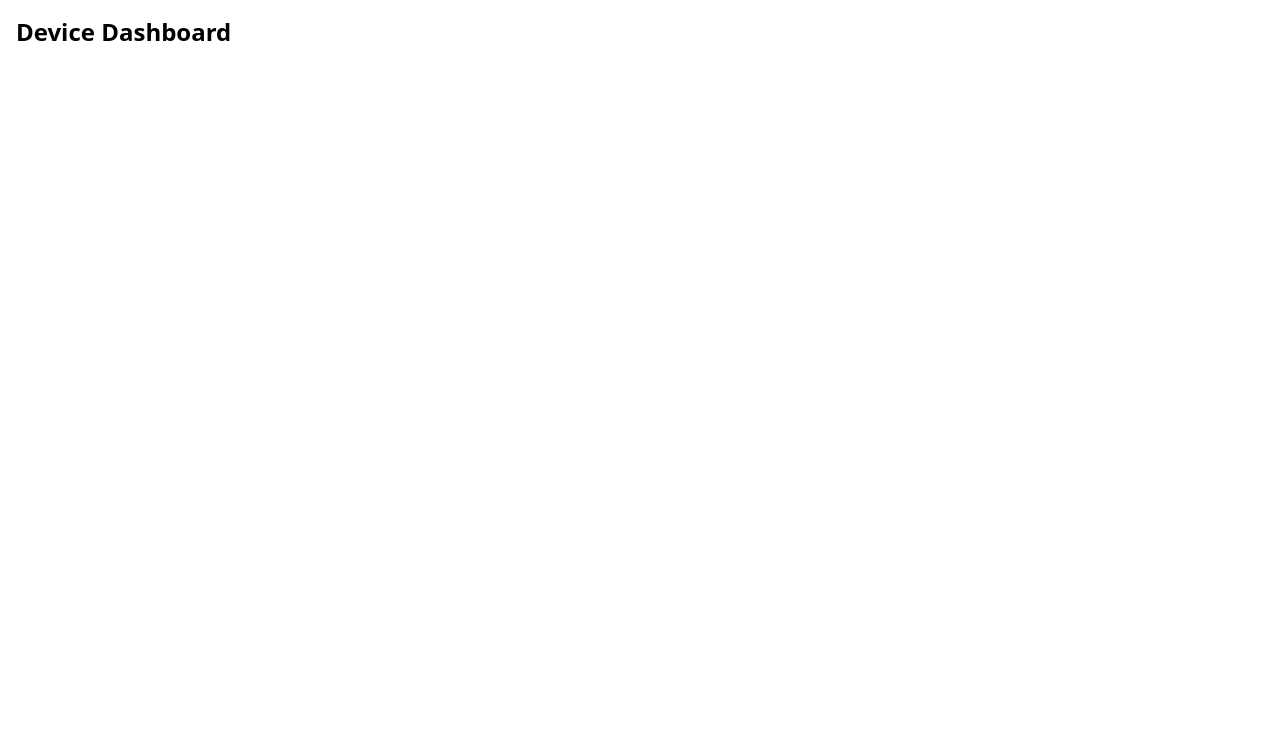
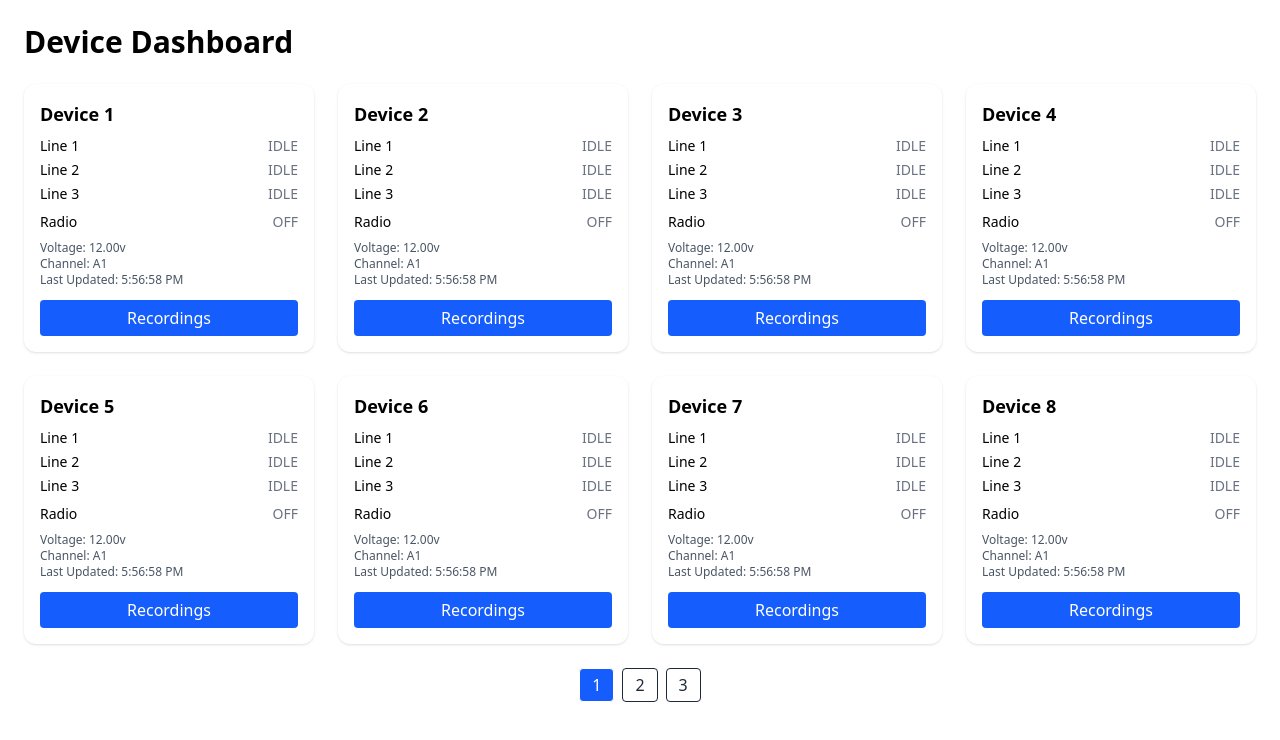
Before and after one commit to Jaikeshkain/live-device-monitoring-dashboard, a React (Vite) app in the folder frontend/: page / in a window 1280 px wide. Shown: the top 740 px of the page. Built offline with nearby package versions, Linux system fonts and the light colour scheme.

Commit message:
Add DeviceCard component and dashboard pagination
Introduces a new DeviceCard component to display device details and updates DashboardPage to render a paginated grid of device cards with static data. Also adds pagination controls for navigating between device pages.

```diff
--- /dev/null
+++ b/frontend/src/components/DeviceCard.jsx
@@ -0,0 +1,46 @@
+import { useNavigate } from "react-router-dom";
+
+export default function DeviceCard({ device }) {
+  const navigate = useNavigate();
+
+  return (
+    <div className="bg-white rounded-xl shadow p-4 w-full max-w-sm">
+      <h2 className="text-lg font-semibold mb-2">Device {device.deviceId}</h2>
+
+      {/* Line Status */}
+      <div className="space-y-1">
+        {device.lines.map((line, index) => (
+          <div key={index} className="flex justify-between text-sm">
+            <span>Line {line.line}</span>
+            <span className={line.status === "ACTIVE" ? "text-green-600" : "text-gray-500"}>
+              {line.status}
+            </span>
+          </div>
+        ))}
+      </div>
+
+      {/* Radio Status */}
+      <div className="flex justify-between mt-2 text-sm">
+        <span>Radio</span>
+        <span className={device.radio.status === "ON" ? "text-blue-600" : "text-gray-500"}>
+          {device.radio.status}
+        </span>
+      </div>
+
+      {/* Voltage & Channel */}
+      <div className="text-xs mt-2 text-gray-600">
+        <p>Voltage: {device.voltage}v</p>
+        <p>Channel: {device.channel}</p>
+        <p>Last Updated: {new Date(device.timestamp).toLocaleTimeString()}</p>
+      </div>
+
+      {/* Recordings Button */}
+      <button
+        onClick={() => navigate(`/device/${device.deviceId}/recordings`)}
+        className="mt-3 w-full py-1.5 rounded bg-blue-600 text-white hover:bg-blue-700"
+      >
+        Recordings
+      </button>
+    </div>
+  );
+}
--- a/frontend/src/pages/DashboardPage.jsx
+++ b/frontend/src/pages/DashboardPage.jsx
@@ -1,7 +1,61 @@
+import { useState, useEffect } from "react";
+import DeviceCard from "../components/DeviceCard";
+
 export default function DashboardPage() {
-    return (
-      <div className="p-4">
-        <h1 className="text-2xl font-bold">Device Dashboard</h1>
+  const [devices, setDevices] = useState([]);
+  const [currentPage, setCurrentPage] = useState(1);
+  const itemsPerPage = 8;
+
+  // Simulate 20 devices with placeholder data
+  useEffect(() => {
+    const initialDevices = Array.from({ length: 20 }).map((_, i) => ({
+      deviceId: i + 1,
+      lines: [1, 2, 3].map((line) => ({
+        line,
+        status: "IDLE",
+      })),
+      radio: {
+        channel: "R1",
+        status: "OFF",
+      },
+      voltage: "12.00",
+      channel: "A1",
+      timestamp: new Date().toISOString(),
+    }));
+
+    setDevices(initialDevices);
+  }, []);
+
+  // Pagination Logic
+  const start = (currentPage - 1) * itemsPerPage;
+  const end = start + itemsPerPage;
+  const pagedDevices = devices.slice(start, end);
+
+  return (
+    <div className="p-6">
+      <h1 className="text-3xl font-bold mb-6">Device Dashboard</h1>
+
+      {/* Cards Grid */}
+      <div className="grid grid-cols-1 sm:grid-cols-2 md:grid-cols-3 xl:grid-cols-4 gap-6">
+        {pagedDevices.map((device) => (
+          <DeviceCard key={device.deviceId} device={device} />
+        ))}
       </div>
-    );
-  }
+
+      {/* Pagination */}
+      <div className="mt-6 flex justify-center space-x-2">
+        {Array.from({ length: Math.ceil(devices.length / itemsPerPage) }).map((_, i) => (
+          <button
+            key={i}
+            className={`px-3 py-1 border rounded ${
+              currentPage === i + 1 ? "bg-blue-600 text-white" : "bg-white text-gray-800"
+            }`}
+            onClick={() => setCurrentPage(i + 1)}
+          >
+            {i + 1}
+          </button>
+        ))}
+      </div>
+    </div>
+  );
+}
```
